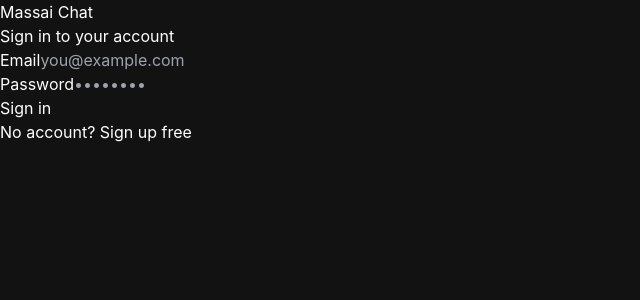
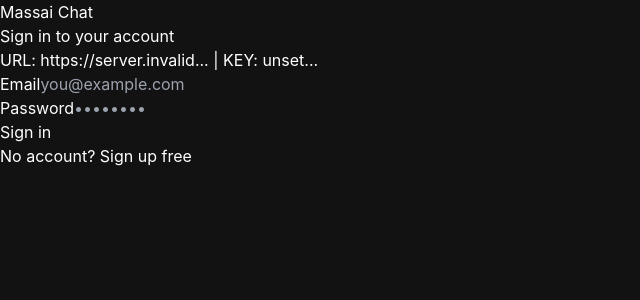
Before and after one commit to Dakshxd1/AI, a Next.js app: page /auth/login in a window 1280 px wide. Shown: the top 300 px of the page, without its empty margins (0-640 px from the left). Built offline with nearby package versions, Linux system fonts and the light colour scheme; no server answers.

Commit message:
fix: add debug info and proper error display to login

```diff
--- a/app/auth/login/page.tsx
+++ b/app/auth/login/page.tsx
@@ -11,27 +11,36 @@
   const [password, setPassword] = useState('')
   const [loading, setLoading] = useState(false)
   const [error, setError] = useState('')
-  const [info, setInfo] = useState('')
+  const [debug, setDebug] = useState('')
   const router = useRouter()
   const params = useSearchParams()
 
   useEffect(() => {
-    const msg = params.get('message')
-    if (msg) setInfo(decodeURIComponent(msg))
+    const url = process.env.NEXT_PUBLIC_SUPABASE_URL
+    const key = process.env.NEXT_PUBLIC_SUPABASE_ANON_KEY
+    setDebug(`URL: ${url ? url.slice(0,30)+'...' : 'MISSING'} | KEY: ${key ? key.slice(0,20)+'...' : 'MISSING'}`)
   }, [params])
 
   async function handleLogin(e: React.FormEvent) {
     e.preventDefault()
     setLoading(true)
     setError('')
-    const supabase = createClient()
-    const { error } = await supabase.auth.signInWithPassword({ email, password })
-    if (error) {
-      setError(error.message)
+    try {
+      const supabase = createClient()
+      const { data, error } = await supabase.auth.signInWithPassword({ email, password })
+      if (error) {
+        setError('Auth error: ' + error.message + ' (status: ' + error.status + ')')
+        setLoading(false)
+      } else if (data?.user) {
+        router.push('/chat')
+        router.refresh()
+      } else {
+        setError('No user returned - unknown error')
+        setLoading(false)
+      }
+    } catch (err: any) {
+      setError('Exception: ' + err.message)
       setLoading(false)
-    } else {
-      router.push('/chat')
-      router.refresh()
     }
   }
 
@@ -45,9 +54,9 @@
       </div>
       <div className="bg-gray-900 border border-white/10 rounded-2xl p-6">
         <form onSubmit={handleLogin} className="space-y-4">
-          {info && (
-            <div className="bg-yellow-500/10 border border-yellow-500/20 text-yellow-300 text-sm rounded-lg px-3 py-2">
-              ⚠️ {info}
+          {debug && (
+            <div className="bg-gray-800 text-gray-400 text-xs rounded-lg px-3 py-2 break-all">
+              {debug}
             </div>
           )}
           {error && (
@@ -57,22 +66,19 @@
           )}
           <div>
             <label className="block text-sm text-gray-400 mb-1.5">Email</label>
-            <input
-              type="email" value={email} onChange={e => setEmail(e.target.value)} required
+            <input type="email" value={email} onChange={e => setEmail(e.target.value)} required
               placeholder="you@example.com"
               className="w-full bg-gray-800 border border-white/10 rounded-lg px-3 py-2.5 text-sm text-white placeholder-gray-600 focus:outline-none focus:border-indigo-500 transition"
             />
           </div>
           <div>
             <label className="block text-sm text-gray-400 mb-1.5">Password</label>
-            <input
-              type="password" value={password} onChange={e => setPassword(e.target.value)} required
+            <input type="password" value={password} onChange={e => setPassword(e.target.value)} required
               placeholder="••••••••"
               className="w-full bg-gray-800 border border-white/10 rounded-lg px-3 py-2.5 text-sm text-white placeholder-gray-600 focus:outline-none focus:border-indigo-500 transition"
             />
           </div>
-          <button
-            type="submit" disabled={loading}
+          <button type="submit" disabled={loading}
             className="w-full py-2.5 rounded-lg bg-indigo-600 hover:bg-indigo-500 text-white font-semibold text-sm transition disabled:opacity-50 disabled:cursor-not-allowed"
           >
             {loading ? 'Signing in…' : 'Sign in'}
@@ -80,8 +86,7 @@
         </form>
       </div>
       <p className="text-center text-sm text-gray-600 mt-4">
-        No account?{' '}
-        <Link href="/auth/signup" className="text-indigo-400 hover:text-indigo-300">Sign up free</Link>
+        No account? <Link href="/auth/signup" className="text-indigo-400 hover:text-indigo-300">Sign up free</Link>
       </p>
     </div>
   )
```
